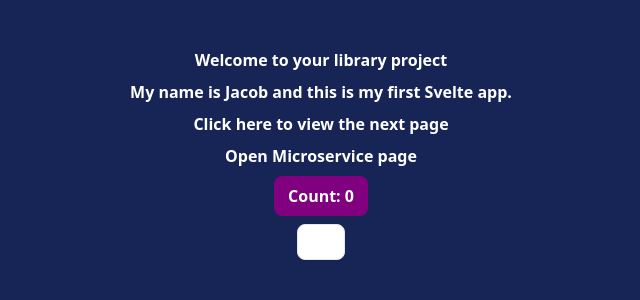
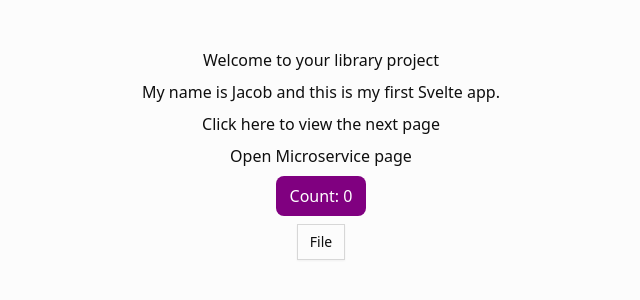
Before and after one commit to Jakub-Piskorz/learn-svelte, a SvelteKit app: page / in a window 1280 px wide. Shown: the top 300 px of the page, without its empty margins (319-959 px from the left). Built offline with nearby package versions, Linux system fonts and the light colour scheme.

Commit message:
chore: color palette

```diff
--- a/src/app.css
+++ b/src/app.css
@@ -5,72 +5,65 @@
 @custom-variant dark (&:is(.dark *));
 
 :root {
-  --radius: 0.625rem;
-  --background: oklch(1 0 0);
-  --foreground: oklch(0.129 0.042 264.695);
-  --card: oklch(1 0 0);
-  --card-foreground: oklch(0.129 0.042 264.695);
-  --popover: oklch(1 0 0);
-  --popover-foreground: oklch(0.129 0.042 264.695);
-  --primary: oklch(0.208 0.042 265.755);
-  --primary-foreground: oklch(0.984 0.003 247.858);
-  --secondary: oklch(0.968 0.007 247.896);
-  --secondary-foreground: oklch(0.208 0.042 265.755);
-  --muted: oklch(0.968 0.007 247.896);
-  --muted-foreground: oklch(0.554 0.046 257.417);
-  --accent: oklch(0.968 0.007 247.896);
-  --accent-foreground: oklch(0.208 0.042 265.755);
-  --destructive: oklch(0.577 0.245 27.325);
-  --border: oklch(0.929 0.013 255.508);
-  --input: oklch(0.929 0.013 255.508);
-  --ring: oklch(0.704 0.04 256.788);
-  --chart-1: oklch(0.646 0.222 41.116);
-  --chart-2: oklch(0.6 0.118 184.704);
-  --chart-3: oklch(0.398 0.07 227.392);
-  --chart-4: oklch(0.828 0.189 84.429);
-  --chart-5: oklch(0.769 0.188 70.08);
-  --sidebar: oklch(0.984 0.003 247.858);
-  --sidebar-foreground: oklch(0.129 0.042 264.695);
-  --sidebar-primary: oklch(0.208 0.042 265.755);
-  --sidebar-primary-foreground: oklch(0.984 0.003 247.858);
-  --sidebar-accent: oklch(0.968 0.007 247.896);
-  --sidebar-accent-foreground: oklch(0.208 0.042 265.755);
-  --sidebar-border: oklch(0.929 0.013 255.508);
-  --sidebar-ring: oklch(0.704 0.04 256.788);
+    --background: oklch(0.99 0 0);
+    --foreground: oklch(0.17 0 0);
+
+    --card: oklch(1 0 0);
+    --card-foreground: oklch(0.17 0 0);
+
+    --popover: oklch(1 0 0);
+    --popover-foreground: oklch(0.17 0 0);
+
+    /* 🔴 protest red */
+    --primary: oklch(0.62 0.23 27);
+    --primary-foreground: oklch(0.98 0 0);
+
+    --secondary: oklch(0.95 0 0);
+    --secondary-foreground: oklch(0.22 0 0);
+
+    --muted: oklch(0.93 0 0);
+    --muted-foreground: oklch(0.5 0 0);
+
+    --accent: oklch(0.93 0 0);
+    --accent-foreground: oklch(0.22 0 0);
+
+    /* error ≠ protest */
+    --destructive: oklch(0.56 0.24 22);
+
+    --border: oklch(0.88 0 0);
+    --input: oklch(0.88 0 0);
+    --ring: oklch(0.62 0.23 27);
 }
 
+
 .dark {
-  --background: oklch(0.129 0.042 264.695);
-  --foreground: oklch(0.984 0.003 247.858);
-  --card: oklch(0.208 0.042 265.755);
-  --card-foreground: oklch(0.984 0.003 247.858);
-  --popover: oklch(0.208 0.042 265.755);
-  --popover-foreground: oklch(0.984 0.003 247.858);
-  --primary: oklch(0.929 0.013 255.508);
-  --primary-foreground: oklch(0.208 0.042 265.755);
-  --secondary: oklch(0.279 0.041 260.031);
-  --secondary-foreground: oklch(0.984 0.003 247.858);
-  --muted: oklch(0.279 0.041 260.031);
-  --muted-foreground: oklch(0.704 0.04 256.788);
-  --accent: oklch(0.279 0.041 260.031);
-  --accent-foreground: oklch(0.984 0.003 247.858);
-  --destructive: oklch(0.704 0.191 22.216);
-  --border: oklch(1 0 0 / 10%);
-  --input: oklch(1 0 0 / 15%);
-  --ring: oklch(0.551 0.027 264.364);
-  --chart-1: oklch(0.488 0.243 264.376);
-  --chart-2: oklch(0.696 0.17 162.48);
-  --chart-3: oklch(0.769 0.188 70.08);
-  --chart-4: oklch(0.627 0.265 303.9);
-  --chart-5: oklch(0.645 0.246 16.439);
-  --sidebar: oklch(0.208 0.042 265.755);
-  --sidebar-foreground: oklch(0.984 0.003 247.858);
-  --sidebar-primary: oklch(0.488 0.243 264.376);
-  --sidebar-primary-foreground: oklch(0.984 0.003 247.858);
-  --sidebar-accent: oklch(0.279 0.041 260.031);
-  --sidebar-accent-foreground: oklch(0.984 0.003 247.858);
-  --sidebar-border: oklch(1 0 0 / 10%);
-  --sidebar-ring: oklch(0.551 0.027 264.364);
+    --background: oklch(0.16 0 0);
+    --foreground: oklch(0.97 0 0);
+
+    --card: oklch(0.22 0 0);
+    --card-foreground: oklch(0.97 0 0);
+
+    --popover: oklch(0.22 0 0);
+    --popover-foreground: oklch(0.97 0 0);
+
+    /* 🔴 ten sam red */
+    --primary: oklch(0.65 0.23 27);
+    --primary-foreground: oklch(0.98 0 0);
+
+    --secondary: oklch(0.28 0 0);
+    --secondary-foreground: oklch(0.97 0 0);
+
+    --muted: oklch(0.28 0 0);
+    --muted-foreground: oklch(0.7 0 0);
+
+    --accent: oklch(0.28 0 0);
+    --accent-foreground: oklch(0.97 0 0);
+
+    --destructive: oklch(0.62 0.24 22);
+
+    --border: oklch(1 0 0 / 10%);
+    --input: oklch(1 0 0 / 15%);
+    --ring: oklch(0.65 0.23 27);
 }
 
 @theme inline {
@@ -96,19 +89,19 @@
   --color-border: var(--border);
   --color-input: var(--input);
   --color-ring: var(--ring);
-  --color-chart-1: var(--chart-1);
-  --color-chart-2: var(--chart-2);
-  --color-chart-3: var(--chart-3);
-  --color-chart-4: var(--chart-4);
-  --color-chart-5: var(--chart-5);
-  --color-sidebar: var(--sidebar);
-  --color-sidebar-foreground: var(--sidebar-foreground);
-  --color-sidebar-primary: var(--sidebar-primary);
-  --color-sidebar-primary-foreground: var(--sidebar-primary-foreground);
-  --color-sidebar-accent: var(--sidebar-accent);
-  --color-sidebar-accent-foreground: var(--sidebar-accent-foreground);
-  --color-sidebar-border: var(--sidebar-border);
-  --color-sidebar-ring: var(--sidebar-ring);
+  /*--color-chart-1: var(--chart-1);*/
+  /*--color-chart-2: var(--chart-2);*/
+  /*--color-chart-3: var(--chart-3);*/
+  /*--color-chart-4: var(--chart-4);*/
+  /*--color-chart-5: var(--chart-5);*/
+  /*--color-sidebar: var(--sidebar);*/
+  /*--color-sidebar-foreground: var(--sidebar-foreground);*/
+  /*--color-sidebar-primary: var(--sidebar-primary);*/
+  /*--color-sidebar-primary-foreground: var(--sidebar-primary-foreground);*/
+  /*--color-sidebar-accent: var(--sidebar-accent);*/
+  /*--color-sidebar-accent-foreground: var(--sidebar-accent-foreground);*/
+  /*--color-sidebar-border: var(--sidebar-border);*/
+  /*--color-sidebar-ring: var(--sidebar-ring);*/
 }
 
 @layer base {
--- a/src/globals.css
+++ /dev/null
@@ -1,68 +0,0 @@
-:root {
-    --radius: 0.65rem;
-    --background: oklch(1 0 0);
-    --foreground: oklch(0.141 0.005 285.823);
-    --card: oklch(1 0 0);
-    --card-foreground: oklch(0.141 0.005 285.823);
-    --popover: oklch(1 0 0);
-    --popover-foreground: oklch(0.141 0.005 285.823);
-    --primary: oklch(0.637 0.237 25.331);
-    --primary-foreground: oklch(0.971 0.013 17.38);
-    --secondary: oklch(0.967 0.001 286.375);
-    --secondary-foreground: oklch(0.21 0.006 285.885);
-    --muted: oklch(0.967 0.001 286.375);
-    --muted-foreground: oklch(0.552 0.016 285.938);
-    --accent: oklch(0.967 0.001 286.375);
-    --accent-foreground: oklch(0.21 0.006 285.885);
-    --destructive: oklch(0.577 0.245 27.325);
-    --border: oklch(0.92 0.004 286.32);
-    --input: oklch(0.92 0.004 286.32);
-    --ring: oklch(0.637 0.237 25.331);
-    --chart-1: oklch(0.646 0.222 41.116);
-    --chart-2: oklch(0.6 0.118 184.704);
-    --chart-3: oklch(0.398 0.07 227.392);
-    --chart-4: oklch(0.828 0.189 84.429);
-    --chart-5: oklch(0.769 0.188 70.08);
-    --sidebar: oklch(0.985 0 0);
-    --sidebar-foreground: oklch(0.141 0.005 285.823);
-    --sidebar-primary: oklch(0.637 0.237 25.331);
-    --sidebar-primary-foreground: oklch(0.971 0.013 17.38);
-    --sidebar-accent: oklch(0.967 0.001 286.375);
-    --sidebar-accent-foreground: oklch(0.21 0.006 285.885);
-    --sidebar-border: oklch(0.92 0.004 286.32);
-    --sidebar-ring: oklch(0.637 0.237 25.331);
-}
-
-.dark {
-    --background: oklch(0.141 0.005 285.823);
-    --foreground: oklch(0.985 0 0);
-    --card: oklch(0.21 0.006 285.885);
-    --card-foreground: oklch(0.985 0 0);
-    --popover: oklch(0.21 0.006 285.885);
-    --popover-foreground: oklch(0.985 0 0);
-    --primary: oklch(0.637 0.237 25.331);
-    --primary-foreground: oklch(0.971 0.013 17.38);
-    --secondary: oklch(0.274 0.006 286.033);
-    --secondary-foreground: oklch(0.985 0 0);
-    --muted: oklch(0.274 0.006 286.033);
-    --muted-foreground: oklch(0.705 0.015 286.067);
-    --accent: oklch(0.274 0.006 286.033);
-    --accent-foreground: oklch(0.985 0 0);
-    --destructive: oklch(0.704 0.191 22.216);
-    --border: oklch(1 0 0 / 10%);
-    --input: oklch(1 0 0 / 15%);
-    --ring: oklch(0.637 0.237 25.331);
-    --chart-1: oklch(0.488 0.243 264.376);
-    --chart-2: oklch(0.696 0.17 162.48);
-    --chart-3: oklch(0.769 0.188 70.08);
-    --chart-4: oklch(0.627 0.265 303.9);
-    --chart-5: oklch(0.645 0.246 16.439);
-    --sidebar: oklch(0.21 0.006 285.885);
-    --sidebar-foreground: oklch(0.985 0 0);
-    --sidebar-primary: oklch(0.637 0.237 25.331);
-    --sidebar-primary-foreground: oklch(0.971 0.013 17.38);
-    --sidebar-accent: oklch(0.274 0.006 286.033);
-    --sidebar-accent-foreground: oklch(0.985 0 0);
-    --sidebar-border: oklch(1 0 0 / 10%);
-    --sidebar-ring: oklch(0.637 0.237 25.331);
-}
--- a/src/routes/+layout.svelte
+++ b/src/routes/+layout.svelte
@@ -5,6 +5,6 @@
 	const { children } = $props();
 </script>
 
-<main class="bg-blue-950 h-dvh text-white font-bold px-24 py-12 text-center flex items-center flex-col gap-2 w-dvw" >
+<main class="h-dvh text-whit px-24 py-12 text-center flex items-center flex-col gap-2 w-dvw" >
 {@render children()}
 </main>
--- a/src/routes/+page.svelte
+++ b/src/routes/+page.svelte
@@ -1,6 +1,6 @@
 <script lang="ts">
 	import { resolve } from '$app/paths';
-	import * as Menubar from '$lib/components/ui/menubar';
+	import {Root, Menu, Trigger, Item, Shortcut, Separator, Content} from '$lib/components/ui/menubar';
 
 	let count = $state(0);
 </script>
@@ -15,19 +15,19 @@
 	Count: {count}
 </button>
 
-<Menubar.Root>
-	<Menubar.Menu>
-		<Menubar.Trigger>File</Menubar.Trigger>
-		<Menubar.Content>
-			<Menubar.Item>
+<Root>
+	<Menu>
+		<Trigger>File</Trigger>
+		<Content>
+			<Item>
 				New Tab
-				<Menubar.Shortcut>⌘T</Menubar.Shortcut>
-			</Menubar.Item>
-			<Menubar.Item>New Window</Menubar.Item>
-			<Menubar.Separator />
-			<Menubar.Item>Share</Menubar.Item>
-			<Menubar.Separator />
-			<Menubar.Item>Print</Menubar.Item>
-		</Menubar.Content>
-	</Menubar.Menu>
-</Menubar.Root>
+				<Shortcut>⌘T</Shortcut>
+			</Item>
+			<Item>New Window</Item>
+			<Separator />
+			<Item>Share</Item>
+			<Separator />
+			<Item>Print</Item>
+		</Content>
+	</Menu>
+</Root>
```
